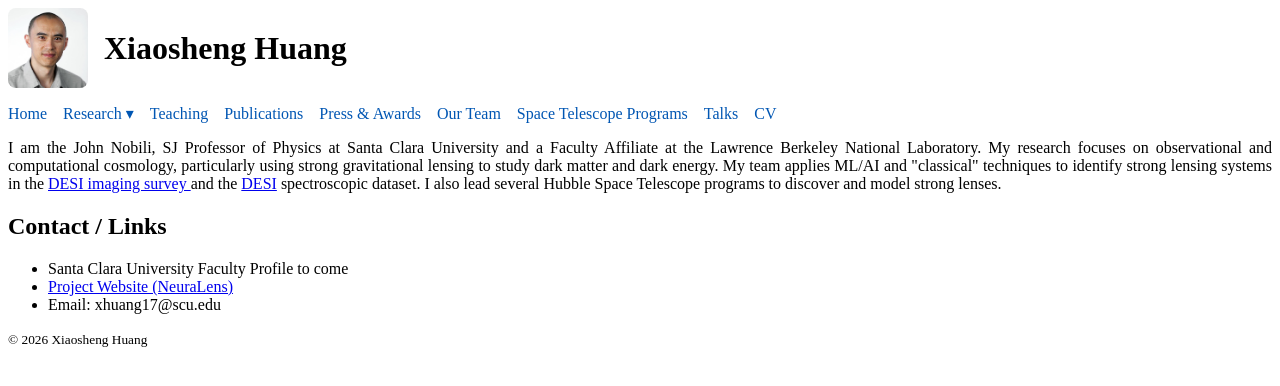
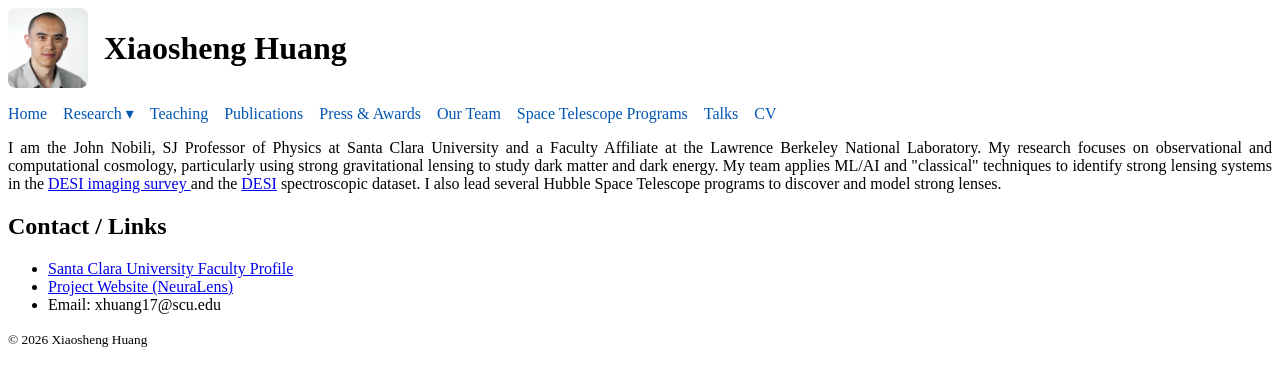
Before and after one commit to highredshift/highredshift.github.io, a Jekyll site: the page built from index.html, in a window 1280 px wide. Shown: the top 386 px of the page. Built offline with Jekyll 4.4.1, drawn with Linux system fonts in a browser that asks for light colours.

Commit message:
Link Santa Clara University faculty profile
Co-Authored-By: Claude Sonnet 5.5 <noreply@anthropic.com>

```diff
--- a/index.html
+++ b/index.html
@@ -18,7 +18,7 @@ title: Home
   <div class="card">
     <h2>Contact / Links</h2>
     <ul>
-      <li>Santa Clara University Faculty Profile to come</li>
+      <li><a href="https://www.scu.edu/cas/physics-and-engineering-physics/faculty/xiaosheng-huang/" target="_blank">Santa Clara University Faculty Profile</a></li>
       <li><a href="https://sites.google.com/lbl.gov/neuralens" target="_blank">Project Website (NeuraLens)</a></li>
       <li>Email: xhuang17@scu.edu</li>
     </ul>
```
